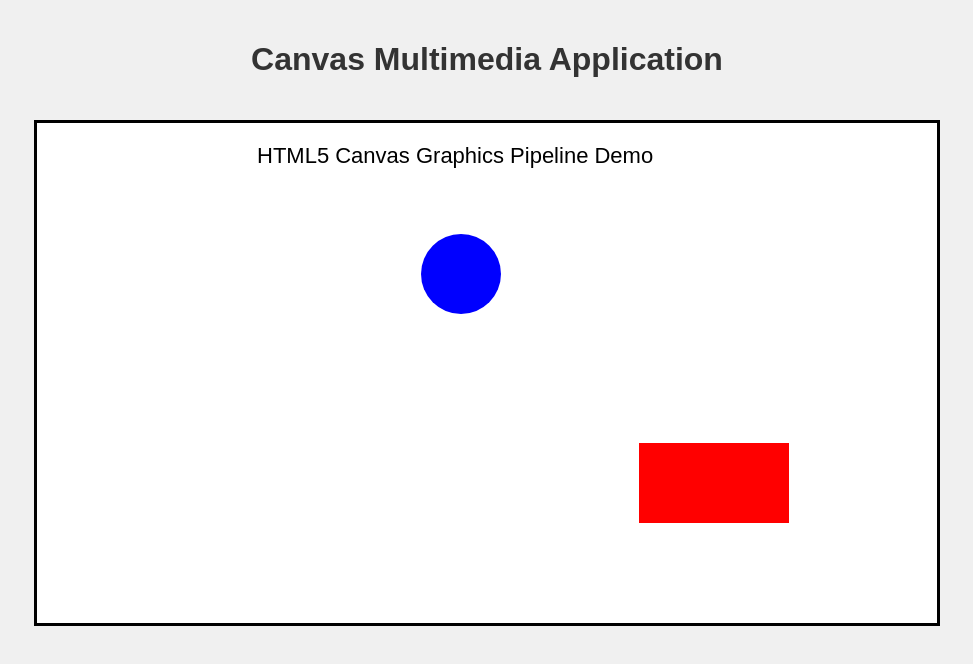
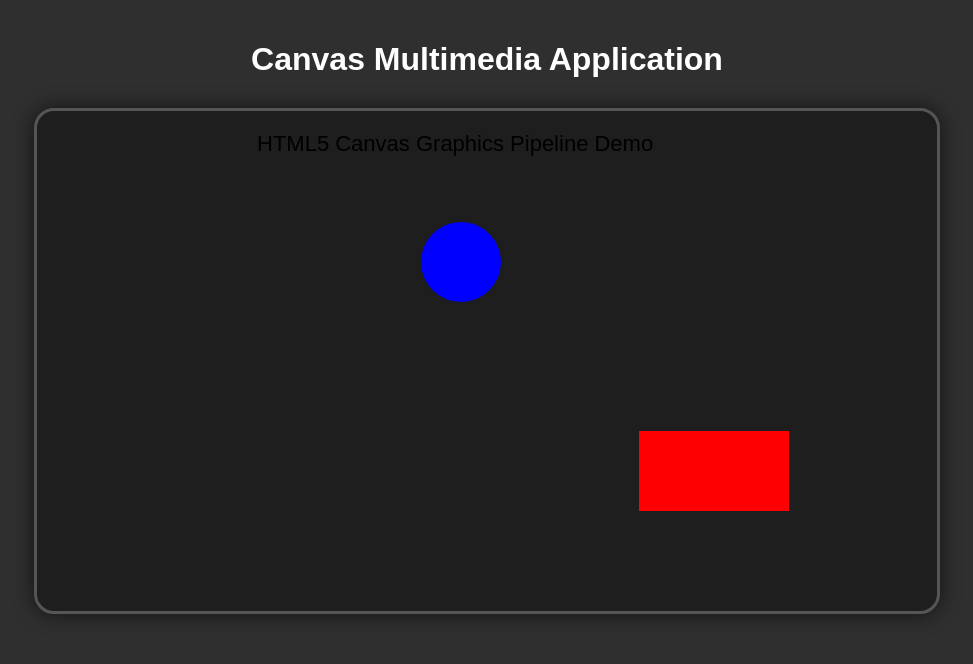
Before and after one commit to Joe-Ndeto/Canvas-project, a plain HTML site: page index.html in a window 1280 px wide. Shown: the whole page, without its empty margins (153-1126 px from the left). Drawn offline with Linux system fonts and the light colour scheme.

Commit message:
Updated the styles sheet
Changed the background from whit to grey.

```diff
--- a/styles.css
+++ b/styles.css
@@ -3,15 +3,26 @@ body {
   padding: 20px;
   text-align: center;
   font-family: Arial, sans-serif;
-  background-color: #f0f0f0;
+
+  /* Dark dull background */
+  background-color: #2f2f2f;
+  color: white;
 }
 
 h1 {
-  color: #333;
+  margin-bottom: 10px;
 }
 
 canvas {
-  border: 3px solid black;
-  background-color: white;
+  background: #1e1e1e;
+
+  /* Smooth curved edges */
+  border-radius: 20px;
+
+  border: 3px solid #555;
+
+  /* Soft shadow */
+  box-shadow: 0px 0px 20px rgba(0,0,0,0.6);
+
   margin-top: 20px;
 }
```
